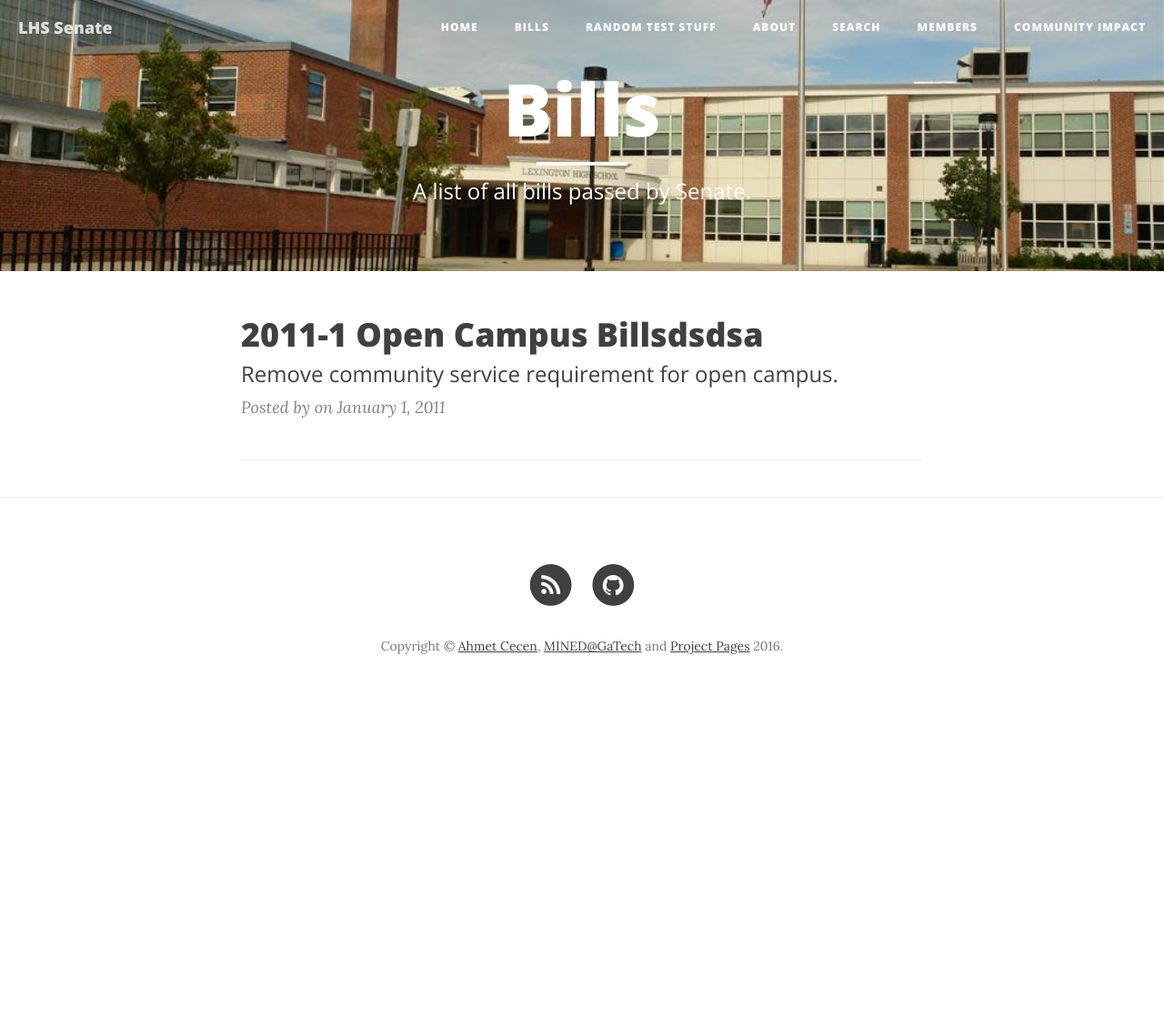
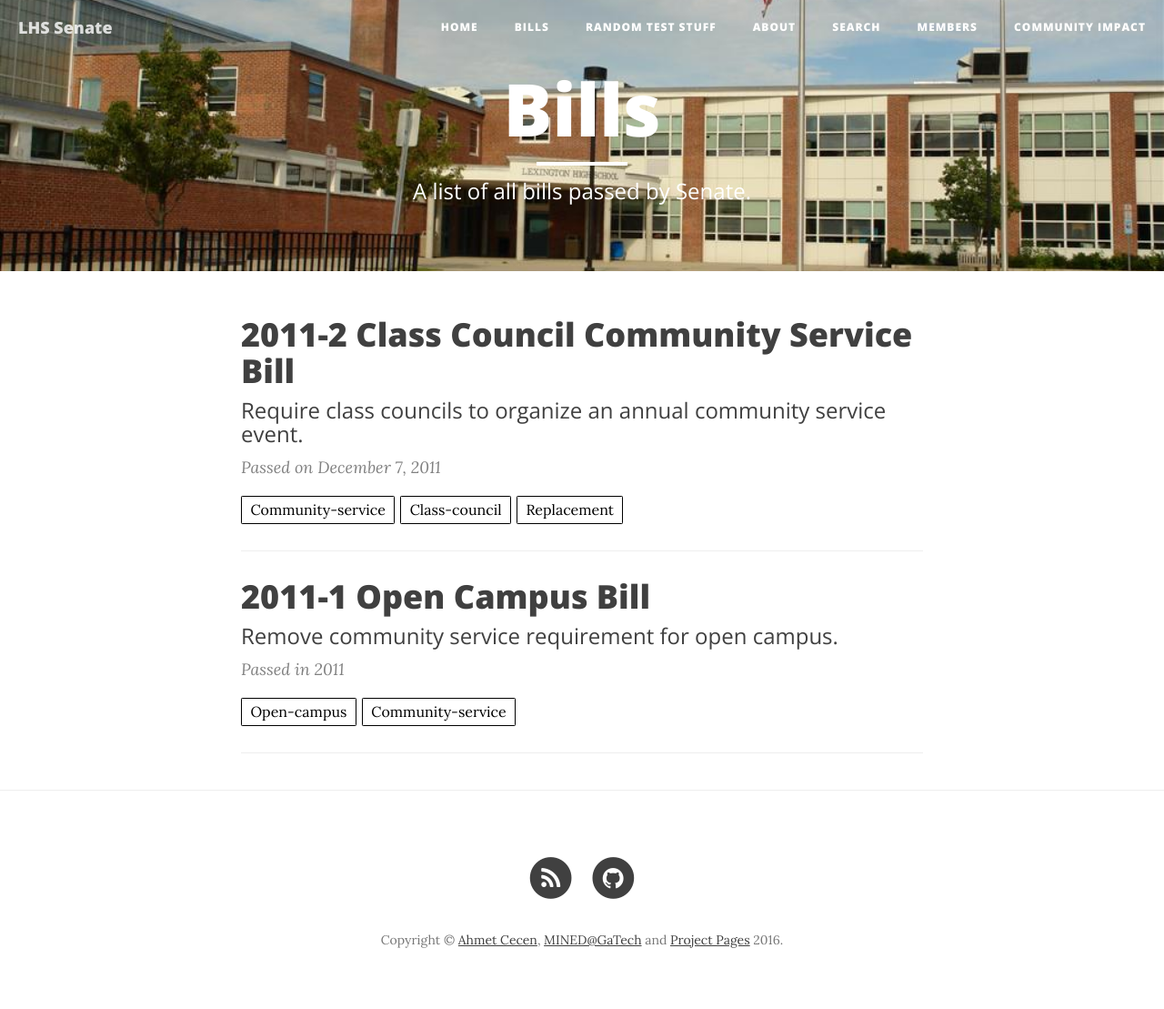
Before and after one commit to vitaedev/lhssenate, a Jekyll site: the page built from projects/bills.md, in a window 1280 px wide. Shown: the whole page at 91% size. Built offline with Jekyll 4.4.1, drawn with Linux system fonts in a browser that asks for light colours; nearby versions of some CDN libraries; before the commit the page ends 900 px from its top, so only the background shows below that.

Commit message:
Played around a bit more with bill formatting

```diff
--- a/_config.yml
+++ b/_config.yml
@@ -1,6 +1,6 @@
 # Site settings
 title: LHS Senate
-description: "The Uniquest of High School Government Systems"
+description: "A Unique System of High School Government"
 url: "http://vitaedev.com/"
 
 
--- a/_layouts/bill.html
+++ b/_layouts/bill.html
@@ -8,11 +8,11 @@
         <div class="row">
             <div class="col-lg-8 col-lg-offset-2 col-md-10 col-md-offset-1">
                 <div class="post-heading" style="padding: 30px 0">
-                    <h1>{{ page.title }}</h1>
+                    <h1>It's the {{ page.title }}</h1>
                     {% if page.subtitle %}
                     <h2 class="subheading">{{ page.subtitle }}</h2>
                     {% endif %}
-                    <span class="meta">Sponsored by {{ page.sponsors}}, passed on {{ page.date | date: "%B %-d, %Y" }}</span>
+                    <span class="meta">Sponsored by {{ page.sponsors}}, passed on {{ page.passed | date: "%B %-d, %Y" }}</span>
                 </div>
             </div>
         </div>
--- a/_layouts/bills.html
+++ b/_layouts/bills.html
@@ -13,7 +13,7 @@
         </h3>
         {% endif %}
     </a>
-    <p class="post-meta" style="margin-bottom:5px">Posted by {{ b.author }} on {{ b.date | date: "%B %-d, %Y" }}</p>
+    <p class="post-meta" style="margin-bottom:5px">Passed {{ b.passed }}</p>
 	<div class="notepad-index-post-tags" style="">
 		{% for tag in b.tags %}<a href="{{ site.baseurl }}/search/index.html#{{ tag | cgi_encode }}" title="Other posts from the {{ tag | capitalize }} tag">{{ tag | capitalize }}</a>{% unless forloop.last %}&nbsp;{% endunless %}{% endfor %}
 	</div>
--- a/_posts/2011-01-01-Open-Campus-Bill.markdown
+++ b/_posts/2011-01-01-Open-Campus-Bill.markdown
@@ -1,10 +1,12 @@
 ---
-layout:   bill
-category: bills
-title:   2011-1 Open Campus Billsdsdsa
-year:    2011-2012
-summary: Remove community service requirement for open campus.
-sponsors: Derik Kauffman and James Buchanan
+layout:         bill
+category:       bills
+title:          2011-1 Open Campus Bill
+year:           2011-2012
+summary:        Remove community service requirement for open campus.
+sponsors:       Derik Kauffman and James Buchanan
+passed:         in 2011
+tags:           open-campus community-service
 visualworkflow: true
 ---
 
--- /dev/null
+++ b/_posts/2011-02-01-Class-Council-Community-Service-Bill.markdown
@@ -0,0 +1,20 @@
+---
+layout:         bill
+category:       bills
+title:          2011-2 Class Council Community Service Bill
+year:           2011-2012
+summary:        Require class councils to organize an annual community service event.
+sponsors:       LHS Student-Faculty Senate
+passed:         on December 7, 2011
+tags:           community-service class-council replacement
+visualworkflow: true
+---
+
+All class councils at Lexington High School shall be required to sponsor at least one event over the course of each academic year organized specifically for the purpose of contributing to a community service effort and open to class members. The activity chosen by each class may be used to meet the community service graduation requirement. Class Councils must submit a plan to meet this requirement to the Senate Social Action Committee by February 1 of each year, and must complete the project by June 1 and submit a report to the Social Action Committee by that date.
+
+This bill replaces the 5-89 Class Service Project Bill.
+
+
+Rationale
+---------
+The Senate currently feels that community service should by rewarded by community service credit.
```
